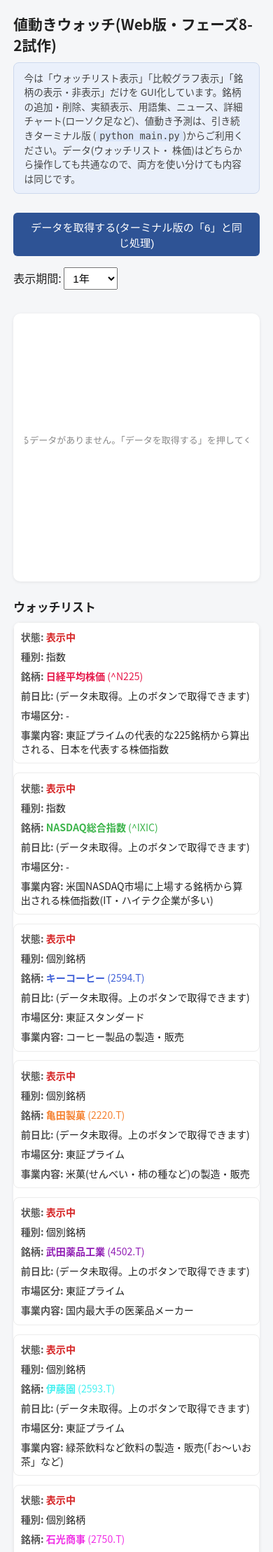
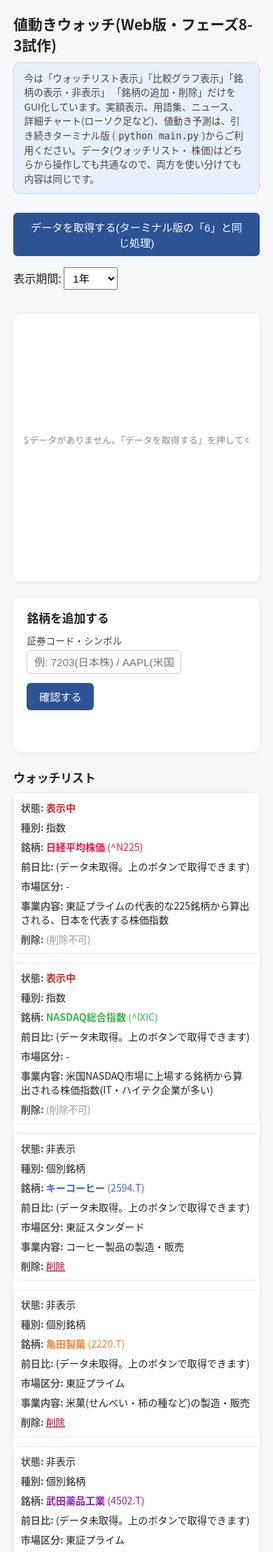
Before and after one commit to whitejacky888/stock-watch, a Flask app: page / in a window 390 px wide. Shown: the top 2218 px of the page at 70% size. Run offline with Flask 3, Linux system fonts and the light colour scheme; data that the repository does not hold is empty.

Commit message:
フェーズ8-3：GUI(Web)版に銘柄の追加・削除を追加

```diff
--- a/app.py
+++ b/app.py
@@ -11,14 +11,15 @@ app.py
 います。
 
 【段階的に進めます(要件定義書11章フェーズ8)】
-これまでにGUI化したのは、次の3つです。
+これまでにGUI化したのは、次の4つです。
   ・ウォッチリストの一覧表示(前日比つき)【フェーズ8-1】
   ・複数銘柄の比較グラフ(折れ線・変化率、期間の切り替え)【フェーズ8-1】
   ・銘柄の表示・非表示の切り替え【フェーズ8-2】
-銘柄の追加・削除、実額表示、用語集、ニュース、詳細チャート
-(ローソク足・移動平均線・出来高)、値動き予測といった機能は、まだ
-Web版には入っていません。次回以降のフェーズで少しずつ追加していく
-予定です。それまでの間、これらの操作は今まで通り
+  ・銘柄の追加・削除【フェーズ8-3】
+実額表示、用語集、ニュース、詳細チャート(ローソク足・移動平均線・
+出来高)、値動き予測といった機能は、まだWeb版には入っていません。
+次回以降のフェーズで少しずつ追加していく予定です。それまでの間、
+これらの操作は今まで通り
     python main.py
 (ターミナル版)から行ってください。ウォッチリストのデータ
 (watchlist.json)や株価データ(data/フォルダの中のCSV)は、ターミナル版・
@@ -142,6 +143,88 @@ def api_toggle_hidden():
     return jsonify({"status": "ok", "message": message})
 
 
+@app.route("/api/lookup_company", methods=["POST"])
+def api_lookup_company():
+    """
+    銘柄追加(フェーズ8-3)の、追加前の下調べ用API。
+    証券コード・シンボルを受け取り、
+      ・個別銘柄の登録数がすでに上限に達していないか
+      ・同じシンボルがすでに登録されていないか
+    をチェックしたうえで、yfinanceで会社名の自動取得を試みる。
+    (ターミナル版 main.py の handle_add 前半と同じ考え方をAPI化したもの。
+     ここではまだウォッチリストへの追加は行わない。実際の追加は
+     この結果を画面で確認してもらってから /api/add_company で行う)
+    リクエストボディ(JSON)例: {"input": "7203"}
+    """
+    payload = request.get_json(silent=True) or {}
+    user_input = (payload.get("input") or "").strip()
+    if user_input == "":
+        return jsonify({"status": "error", "message": "証券コード・シンボルを入力してください。"}), 400
+
+    items = watchlist.load_watchlist()
+    if watchlist.count_companies(items) >= watchlist.MAX_COMPANIES:
+        message = ("個別銘柄はすでに上限の" + str(watchlist.MAX_COMPANIES) +
+                   "社に達しています。追加するには、先に何か1社を削除してください。")
+        return jsonify({"status": "error", "message": message}), 400
+
+    symbol = watchlist.normalize_symbol(user_input)
+    if watchlist.find_by_symbol(items, symbol) is not None:
+        return jsonify({"status": "error", "message": "そのシンボル(" + symbol + ")はすでにウォッチリストに登録されています。"}), 400
+
+    name = watchlist.fetch_company_name(symbol)
+    return jsonify({"status": "ok", "symbol": symbol, "name": name})
+
+
+@app.route("/api/add_company", methods=["POST"])
+def api_add_company():
+    """
+    銘柄をウォッチリストに追加するAPI(フェーズ8-3)。
+    事前に /api/lookup_company で確認したシンボル・会社名に、市場区分・
+    事業内容(どちらも空欄可・その場合は「不明」「(未入力)」になる)を
+    添えて呼び出す。実際の登録処理は watchlist.add_company が行う
+    (ターミナル版と共通)。
+    リクエストボディ(JSON)例:
+      {"symbol": "7203.T", "name": "トヨタ自動車", "market": "東証プライム", "business": "自動車"}
+    """
+    payload = request.get_json(silent=True) or {}
+    symbol = (payload.get("symbol") or "").strip()
+    name = (payload.get("name") or "").strip()
+    market = (payload.get("market") or "").strip() or "不明"
+    business = (payload.get("business") or "").strip() or "(未入力)"
+
+    if symbol == "" or name == "":
+        return jsonify({"status": "error", "message": "シンボルと会社の表示名は必須です。"}), 400
+
+    items = watchlist.load_watchlist()
+    ok, message = watchlist.add_company(items, symbol, name, market, business)
+    if not ok:
+        return jsonify({"status": "error", "message": message}), 400
+    return jsonify({"status": "ok", "message": message})
+
+
+@app.route("/api/remove_company", methods=["POST"])
+def api_remove_company():
+    """
+    ウォッチリストから1件を完全に削除するAPI(フェーズ8-3)。
+    「削除」であって「非表示」ではないため、元に戻せない(データも消える)。
+    基本の2指数(日経平均・NASDAQ)は削除できない仕様のため、
+    watchlist.remove_company側でチェックしてエラーメッセージを返す。
+    リクエストボディ(JSON)例: {"key": "keycoffee"}
+    """
+    payload = request.get_json(silent=True) or {}
+    key = payload.get("key")
+
+    items = watchlist.load_watchlist()
+    index = next((i for i, item in enumerate(items) if item["key"] == key), None)
+    if index is None:
+        return jsonify({"status": "error", "message": "指定された銘柄が見つかりません。"}), 404
+
+    ok, message = watchlist.remove_company(items, index)
+    if not ok:
+        return jsonify({"status": "error", "message": message}), 400
+    return jsonify({"status": "ok", "message": message})
+
+
 if __name__ == "__main__":
     print("値動きウォッチ(Web版)を起動します。")
     print("ブラウザで http://127.0.0.1:5000 を開いてください。")
--- a/static/script.js
+++ b/static/script.js
@@ -319,7 +319,8 @@ async function loadWatchlist() {
       '<td data-label="銘柄" style="color:' + nameColor + '"><strong>' + item.label + "</strong> (" + item.symbol + ")</td>" +
       '<td data-label="前日比" class="' + changeClass + '">' + changeText + "</td>" +
       '<td data-label="市場区分">' + item.market + "</td>" +
-      '<td data-label="事業内容">' + item.business + "</td>";
+      '<td data-label="事業内容">' + item.business + "</td>" +
+      '<td data-label="削除"></td>';
 
     // 「状態」セル自体を表示・非表示の切り替えボタンにする(フェーズ8-2)。
     // 表示中は赤の太字、非表示は黒の通常文字にして、押すと逆の状態に
@@ -334,38 +335,190 @@ async function loadWatchlist() {
     statusToggle.dataset.hidden = String(item.hidden);
     statusCell.appendChild(statusToggle);
 
+    // 「削除」セル(フェーズ8-3)。基本の2指数(日経平均・NASDAQ)は
+    // 削除できない仕様(7.1節)なので、個別銘柄のときだけリンクを出す。
+    const deleteCell = tr.lastElementChild;
+    if (item.kind === "company") {
+      const deleteLink = document.createElement("span");
+      deleteLink.className = "delete-link";
+      deleteLink.textContent = "削除";
+      deleteLink.dataset.key = item.key;
+      deleteLink.dataset.label = item.label;
+      deleteCell.appendChild(deleteLink);
+    } else {
+      const disabled = document.createElement("span");
+      disabled.className = "delete-disabled";
+      disabled.textContent = "(削除不可)";
+      deleteCell.appendChild(disabled);
+    }
+
     tbody.appendChild(tr);
   });
 }
 
-// ウォッチリストの「状態」表示(表示中/非表示)のクリックを、
+// ウォッチリストの「状態」表示(表示中/非表示)や「削除」リンクのクリックを、
 // 表全体(tbody)で1つだけ受け止めて処理する(行を作り直すたびに
 // 個別にリスナーを付け直さなくて済むようにするため)。
 document.querySelector("#watchlist-table tbody").addEventListener("click", async (e) => {
-  const el = e.target.closest(".status-toggle");
-  if (!el) return;
+  const toggleEl = e.target.closest(".status-toggle");
+  if (toggleEl) {
+    const key = toggleEl.dataset.key;
+    const nextHidden = toggleEl.dataset.hidden !== "true"; // 今と逆の状態にする
 
-  const key = el.dataset.key;
-  const nextHidden = el.dataset.hidden !== "true"; // 今と逆の状態にする
+    toggleEl.style.pointerEvents = "none";
+    try {
+      const res = await fetch("/api/toggle_hidden", {
+        method: "POST",
+        headers: { "Content-Type": "application/json" },
+        body: JSON.stringify({ key: key, hidden: nextHidden }),
+      });
+      if (res.ok) {
+        await loadWatchlist();
+        await loadChart(currentPeriodIndex());
+      } else {
+        const body = await res.json().catch(() => ({}));
+        alert(body.message || "切り替えに失敗しました。");
+        toggleEl.style.pointerEvents = "";
+      }
+    } catch (err) {
+      alert("切り替えに失敗しました。通信状況を確認してください。");
+      toggleEl.style.pointerEvents = "";
+    }
+    return;
+  }
 
-  el.style.pointerEvents = "none";
+  const deleteEl = e.target.closest(".delete-link");
+  if (deleteEl) {
+    const key = deleteEl.dataset.key;
+    const label = deleteEl.dataset.label;
+    // ターミナル版と同じく、削除は元に戻せない操作なので必ず確認を挟む。
+    const confirmed = window.confirm(label + " を本当に削除しますか?(この操作は元に戻せません)");
+    if (!confirmed) return;
+
+    deleteEl.style.pointerEvents = "none";
+    try {
+      const res = await fetch("/api/remove_company", {
+        method: "POST",
+        headers: { "Content-Type": "application/json" },
+        body: JSON.stringify({ key: key }),
+      });
+      const body = await res.json().catch(() => ({}));
+      if (res.ok) {
+        await loadWatchlist();
+        await loadChart(currentPeriodIndex());
+      } else {
+        alert(body.message || "削除に失敗しました。");
+        deleteEl.style.pointerEvents = "";
+      }
+    } catch (err) {
+      alert("削除に失敗しました。通信状況を確認してください。");
+      deleteEl.style.pointerEvents = "";
+    }
+  }
+});
+
+// ------------------------------------------------------------
+// 銘柄の追加(フェーズ8-3)
+// ターミナル版 main.py の handle_add と同じ流れ(シンボル入力 →
+// yfinanceで会社名を自動確認 → 市場区分・事業内容を入力 → 確認して追加)を、
+// 「確認する」→「この内容で追加する」の2段階フォームで再現している。
+// ------------------------------------------------------------
+let pendingAddSymbol = null;
+
+function resetAddForm() {
+  pendingAddSymbol = null;
+  document.getElementById("add-symbol-input").value = "";
+  document.getElementById("add-name-input").value = "";
+  document.getElementById("add-market-input").value = "";
+  document.getElementById("add-business-input").value = "";
+  document.getElementById("add-lookup-result").textContent = "";
+  document.getElementById("add-step1").style.display = "flex";
+  document.getElementById("add-step2").style.display = "none";
+}
+
+document.getElementById("add-lookup-btn").addEventListener("click", async () => {
+  const input = document.getElementById("add-symbol-input");
+  const statusText = document.getElementById("add-status-text");
+  const userInput = input.value.trim();
+  if (userInput === "") {
+    statusText.textContent = "証券コード・シンボルを入力してください。";
+    return;
+  }
+
+  statusText.textContent = "yfinanceで情報を確認しています...";
   try {
-    const res = await fetch("/api/toggle_hidden", {
+    const res = await fetch("/api/lookup_company", {
       method: "POST",
       headers: { "Content-Type": "application/json" },
-      body: JSON.stringify({ key: key, hidden: nextHidden }),
+      body: JSON.stringify({ input: userInput }),
     });
+    const body = await res.json().catch(() => ({}));
+    if (!res.ok) {
+      statusText.textContent = body.message || "確認に失敗しました。";
+      return;
+    }
+
+    pendingAddSymbol = body.symbol;
+    statusText.textContent = "";
+    const resultEl = document.getElementById("add-lookup-result");
+    const nameInput = document.getElementById("add-name-input");
+    if (body.name) {
+      resultEl.textContent = "見つかりました: " + body.name + "(シンボル: " + body.symbol + ")";
+      nameInput.value = body.name;
+    } else {
+      resultEl.textContent =
+        "会社名を自動取得できませんでした(シンボル: " + body.symbol +
+        ")。よろしければ下に表示名を直接入力してください。";
+      nameInput.value = "";
+    }
+    document.getElementById("add-step1").style.display = "none";
+    document.getElementById("add-step2").style.display = "flex";
+  } catch (err) {
+    statusText.textContent = "確認に失敗しました。通信状況を確認してください。";
+  }
+});
+
+document.getElementById("add-cancel-btn").addEventListener("click", () => {
+  resetAddForm();
+  document.getElementById("add-status-text").textContent = "追加を中止しました。";
+});
+
+document.getElementById("add-confirm-btn").addEventListener("click", async () => {
+  const statusText = document.getElementById("add-status-text");
+  const name = document.getElementById("add-name-input").value.trim();
+  const market = document.getElementById("add-market-input").value.trim();
+  const business = document.getElementById("add-business-input").value.trim();
+
+  if (!pendingAddSymbol) {
+    statusText.textContent = "もう一度シンボルを確認してください。";
+    return;
+  }
+  if (name === "") {
+    statusText.textContent = "会社の表示名を入力してください。";
+    return;
+  }
+
+  const btn = document.getElementById("add-confirm-btn");
+  btn.disabled = true;
+  try {
+    const res = await fetch("/api/add_company", {
+      method: "POST",
+      headers: { "Content-Type": "application/json" },
+      body: JSON.stringify({ symbol: pendingAddSymbol, name: name, market: market, business: business }),
+    });
+    const body = await res.json().catch(() => ({}));
     if (res.ok) {
+      statusText.textContent = body.message || "追加しました。";
+      resetAddForm();
       await loadWatchlist();
       await loadChart(currentPeriodIndex());
     } else {
-      const body = await res.json().catch(() => ({}));
-      alert(body.message || "切り替えに失敗しました。");
-      el.style.pointerEvents = "";
+      statusText.textContent = body.message || "追加に失敗しました。";
     }
   } catch (err) {
-    alert("切り替えに失敗しました。通信状況を確認してください。");
-    el.style.pointerEvents = "";
+    statusText.textContent = "追加に失敗しました。通信状況を確認してください。";
+  } finally {
+    btn.disabled = false;
   }
 });
 
--- a/static/style.css
+++ b/static/style.css
@@ -98,6 +98,83 @@ select {
   font-size: 0.95rem;
 }
 
+.btn-secondary {
+  background: #888;
+}
+
+.delete-link {
+  cursor: pointer;
+  color: #b00020;
+  text-decoration: underline;
+  white-space: nowrap;
+  font-size: 0.85rem;
+}
+
+.delete-link:hover {
+  color: #7a0016;
+}
+
+.delete-disabled {
+  color: #999;
+  white-space: nowrap;
+  font-size: 0.85rem;
+}
+
+#add-company-section {
+  background: white;
+  padding: 1rem 1.2rem;
+  border-radius: 10px;
+  box-shadow: 0 1px 4px rgba(0, 0, 0, 0.08);
+  margin-bottom: 1.5rem;
+}
+
+#add-step1 {
+  display: flex;
+  align-items: flex-end;
+  gap: 0.8rem;
+  flex-wrap: wrap;
+}
+
+#add-step2 {
+  display: flex;
+  flex-direction: column;
+  gap: 0.7rem;
+  max-width: 420px;
+}
+
+#add-company-section label {
+  display: flex;
+  flex-direction: column;
+  font-size: 0.85rem;
+  color: #444;
+  gap: 0.3rem;
+}
+
+#add-company-section input[type="text"] {
+  padding: 0.45rem 0.6rem;
+  font-size: 0.95rem;
+  border: 1px solid #ccc;
+  border-radius: 6px;
+  min-width: 220px;
+}
+
+#add-step2-buttons {
+  display: flex;
+  gap: 0.7rem;
+}
+
+#add-lookup-result {
+  font-size: 0.88rem;
+  color: #333;
+  margin: 0;
+}
+
+#add-status-text {
+  font-size: 0.85rem;
+  color: #555;
+  min-height: 1.2em;
+}
+
 #status-text {
   font-size: 0.85rem;
   color: #555;
@@ -195,7 +272,8 @@ td.down {
 }
 
 @media (max-width: 640px) {
-  #controls {
+  #controls,
+  #add-step1 {
     flex-direction: column;
     align-items: flex-start;
   }
--- a/templates/index.html
+++ b/templates/index.html
@@ -8,11 +8,11 @@
 </head>
 <body>
 <header>
-  <h1>値動きウォッチ(Web版・フェーズ8-2試作)</h1>
+  <h1>値動きウォッチ(Web版・フェーズ8-3試作)</h1>
   <p class="note">
-    今は「ウォッチリスト表示」「比較グラフ表示」「銘柄の表示・非表示」だけを
-    GUI化しています。銘柄の追加・削除、実額表示、用語集、ニュース、詳細
-    チャート(ローソク足など)、値動き予測は、引き続きターミナル版
+    今は「ウォッチリスト表示」「比較グラフ表示」「銘柄の表示・非表示」
+    「銘柄の追加・削除」だけをGUI化しています。実額表示、用語集、ニュース、
+    詳細チャート(ローソク足など)、値動き予測は、引き続きターミナル版
     (<code>python main.py</code>)からご利用ください。データ(ウォッチリスト・
     株価)はどちらから操作しても共通なので、両方を使い分けても内容は同じです。
   </p>
@@ -40,6 +40,37 @@
     <ul id="chart-legend"></ul>
   </section>
 
+  <section id="add-company-section">
+    <h2>銘柄を追加する</h2>
+    <div id="add-step1">
+      <label>
+        証券コード・シンボル
+        <input type="text" id="add-symbol-input" placeholder="例: 7203(日本株) / AAPL(米国株)">
+      </label>
+      <button id="add-lookup-btn">確認する</button>
+    </div>
+    <div id="add-step2" style="display:none;">
+      <p id="add-lookup-result"></p>
+      <label>
+        会社の表示名
+        <input type="text" id="add-name-input">
+      </label>
+      <label>
+        市場区分(分からなければ空欄でOK)
+        <input type="text" id="add-market-input" placeholder="例: 東証プライム">
+      </label>
+      <label>
+        事業内容(空欄でもOK)
+        <input type="text" id="add-business-input" placeholder="例: 自動車の製造・販売">
+      </label>
+      <div id="add-step2-buttons">
+        <button id="add-confirm-btn">この内容で追加する</button>
+        <button id="add-cancel-btn" type="button" class="btn-secondary">キャンセル</button>
+      </div>
+    </div>
+    <p id="add-status-text"></p>
+  </section>
+
   <section id="watchlist-section">
     <h2>ウォッチリスト</h2>
     <table id="watchlist-table">
@@ -51,6 +82,7 @@
           <th>前日比</th>
           <th>市場区分</th>
           <th>事業内容</th>
+          <th>削除</th>
         </tr>
       </thead>
       <tbody></tbody>
```
Also changed, not shown: watchlist.json (+20 -20 lines), README.md.
